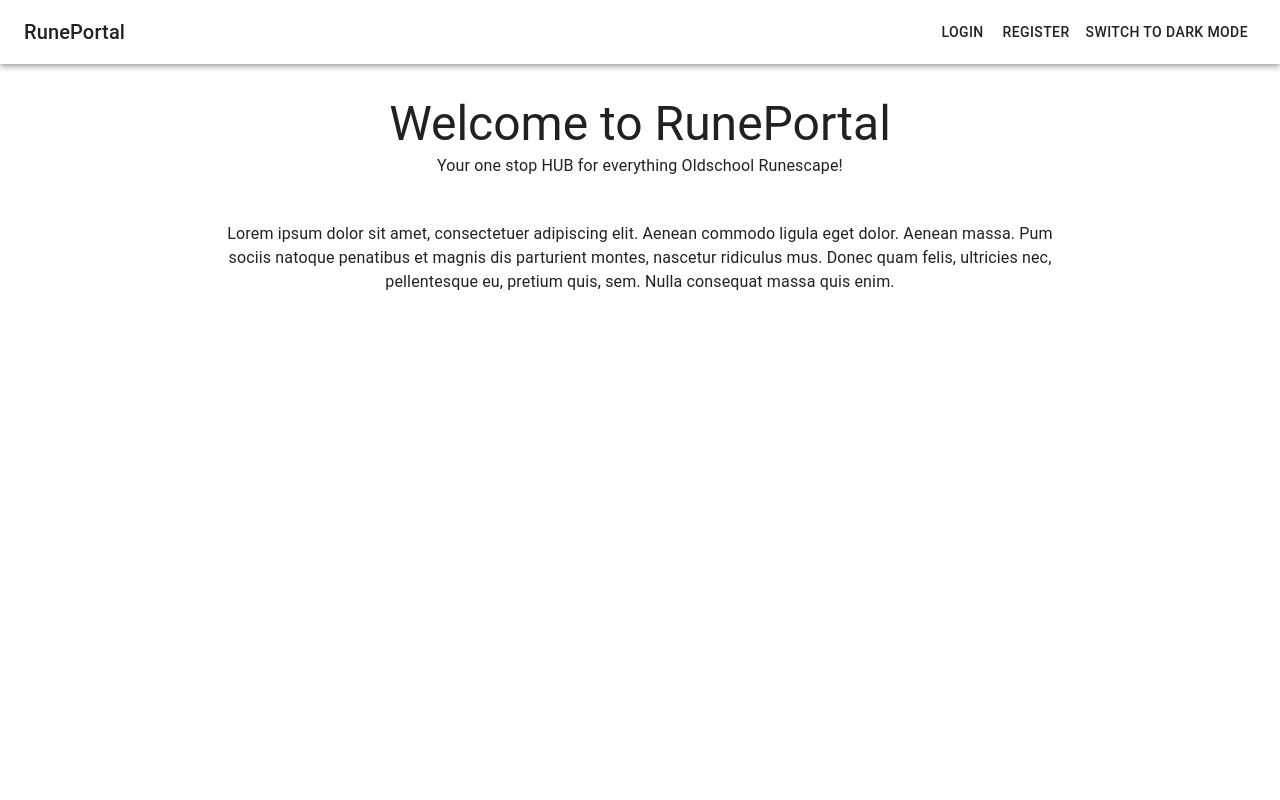
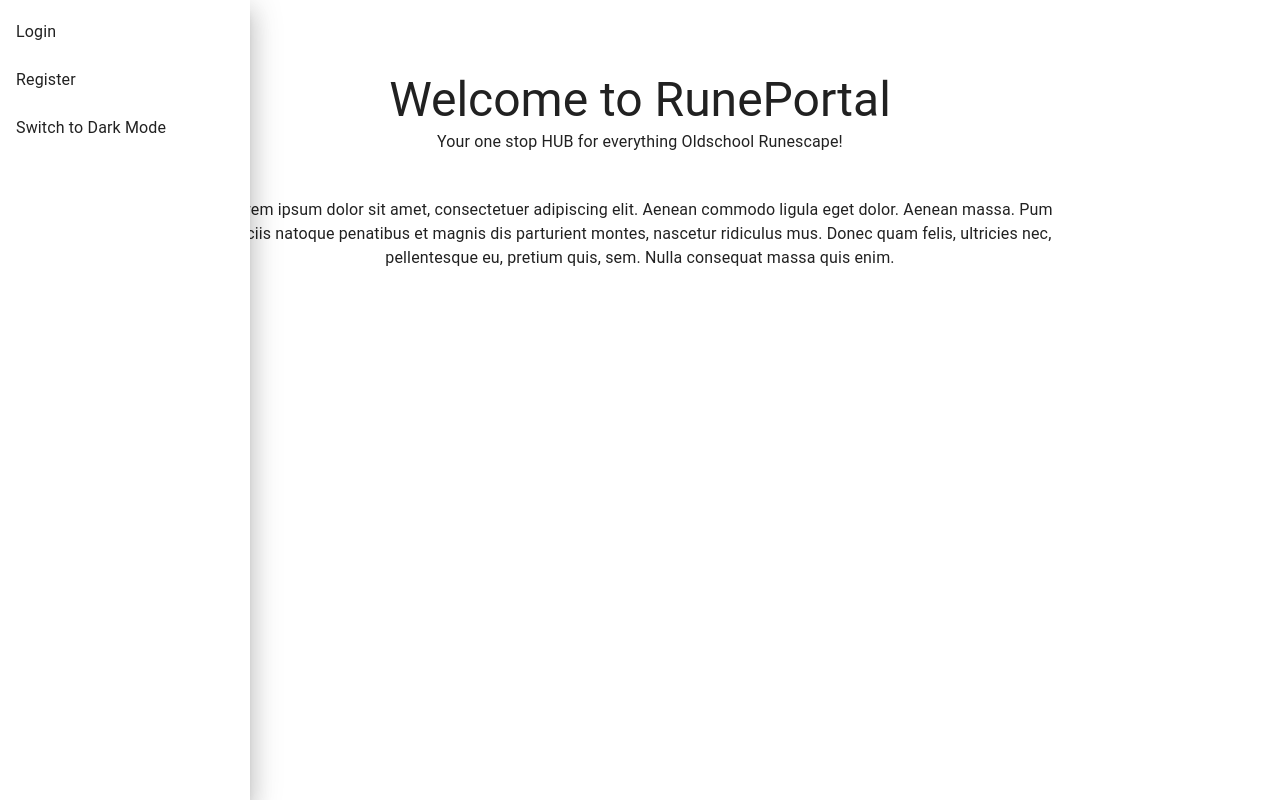
Before and after one commit to DanielTStoyles/RunePortal, a React (Create React App) app: page / in a window 1280 px wide. Built offline with nearby package versions, Linux system fonts and the light colour scheme.

Commit message:
Remove nav bar, add drawer as new nav bar

```diff
--- a/src/App.js
+++ b/src/App.js
@@ -17,7 +17,6 @@ function App() {
       <Routes>
         <Route exact path="/" element={<Home />} />
         <Route exact path="/triumphs" element={<div />} />
-        {/* <Route path="/register" element={<div />} /> */}
       </Routes>
     </BrowserRouter>
   );
--- a/src/Home.jsx
+++ b/src/Home.jsx
@@ -12,10 +12,17 @@ import LoginForm from "./LoginForm.jsx";
 import RegisterForm from "./register";
 import { ThemeContext } from "./ThemeContext.jsx";
 import { useTheme } from "@mui/material/styles";
+import Drawer from "@mui/material/Drawer";
+import List from "@mui/material/List";
+import ListItem from "@mui/material/ListItem";
+import ListItemText from "@mui/material/ListItemText";
+import MenuIcon from "@mui/icons-material/Menu";
+import IconButton from "@mui/material/IconButton";
 
 const Home = () => {
   const [loginModalOpen, setLoginModalOpen] = useState(false);
   const [registerModalOpen, setRegisterModalOpen] = useState(false);
+  const [drawerOpen, setDrawerOpen] = useState(true);
   const { darkMode, setDarkMode } = useContext(ThemeContext);
   const theme = useTheme();
 
@@ -39,6 +46,10 @@ const Home = () => {
     setDarkMode(!darkMode);
   };
 
+  const toggleDrawer = () => {
+    setDrawerOpen(!drawerOpen);
+  };
+
   const commonStyles = {
     backgroundColor: darkMode ? theme.palette.primary.dark : "#fff",
     color: darkMode ? "#fff" : theme.palette.text.primary,
@@ -46,23 +57,44 @@ const Home = () => {
 
   return (
     <>
-      {/* Navigation bar */}
-      <AppBar position="static" sx={commonStyles}>
-        <Toolbar>
-          <Typography variant="h6" component="div" sx={{ flexGrow: 1 }}>
-            RunePortal
-          </Typography>
-          <Button color="inherit" onClick={handleLoginModalOpen}>
-            Login
-          </Button>
-          <Button color="inherit" onClick={handleRegisterModalOpen}>
-            Register
-          </Button>
-          <Button color="inherit" onClick={toggleDarkMode}>
-            {darkMode ? "Switch to Light Mode" : "Switch to Dark Mode"}{" "}
-          </Button>
-        </Toolbar>
-      </AppBar>
+      <IconButton
+        color="inherit"
+        aria-label="open drawer"
+        edge="start"
+        onClick={toggleDrawer}
+        sx={{ ml: 2 }}
+      >
+        <MenuIcon />
+      </IconButton>
+      {/* Drawer */}
+      <Drawer
+        anchor="left"
+        open={drawerOpen}
+        onClose={toggleDrawer}
+        BackdropProps={{
+          sx: {
+            background: "none",
+          },
+        }}
+      >
+        <Box sx={{ width: 250 }} onClick={toggleDrawer}>
+          <List>
+            <ListItem onClick={handleLoginModalOpen}>
+              <ListItemText primary="Login" />
+            </ListItem>
+            <ListItem onClick={handleRegisterModalOpen}>
+              <ListItemText primary="Register" />
+            </ListItem>
+            <ListItem onClick={toggleDarkMode}>
+              <ListItemText
+                primary={
+                  darkMode ? "Switch to Light Mode" : "Switch to Dark Mode"
+                }
+              />
+            </ListItem>
+          </List>
+        </Box>
+      </Drawer>
 
       {/* Main content */}
       <Container
```
